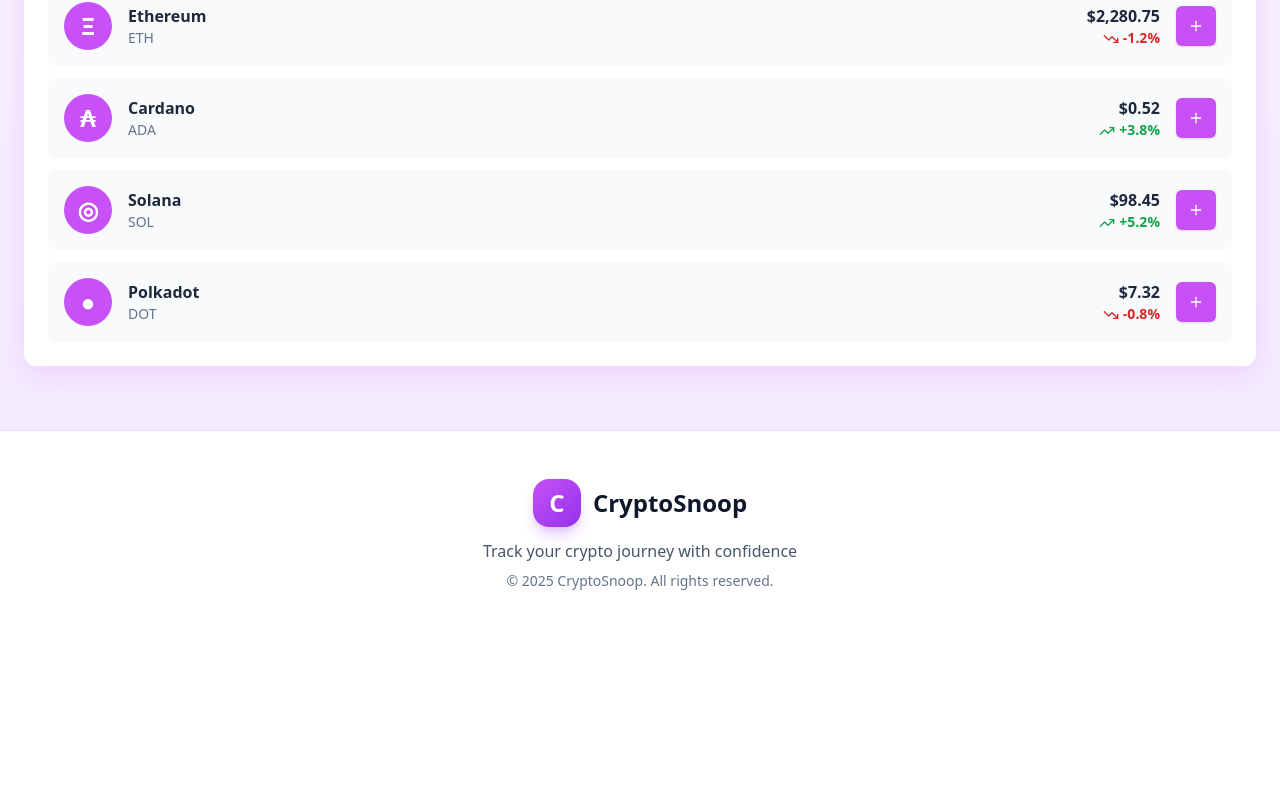
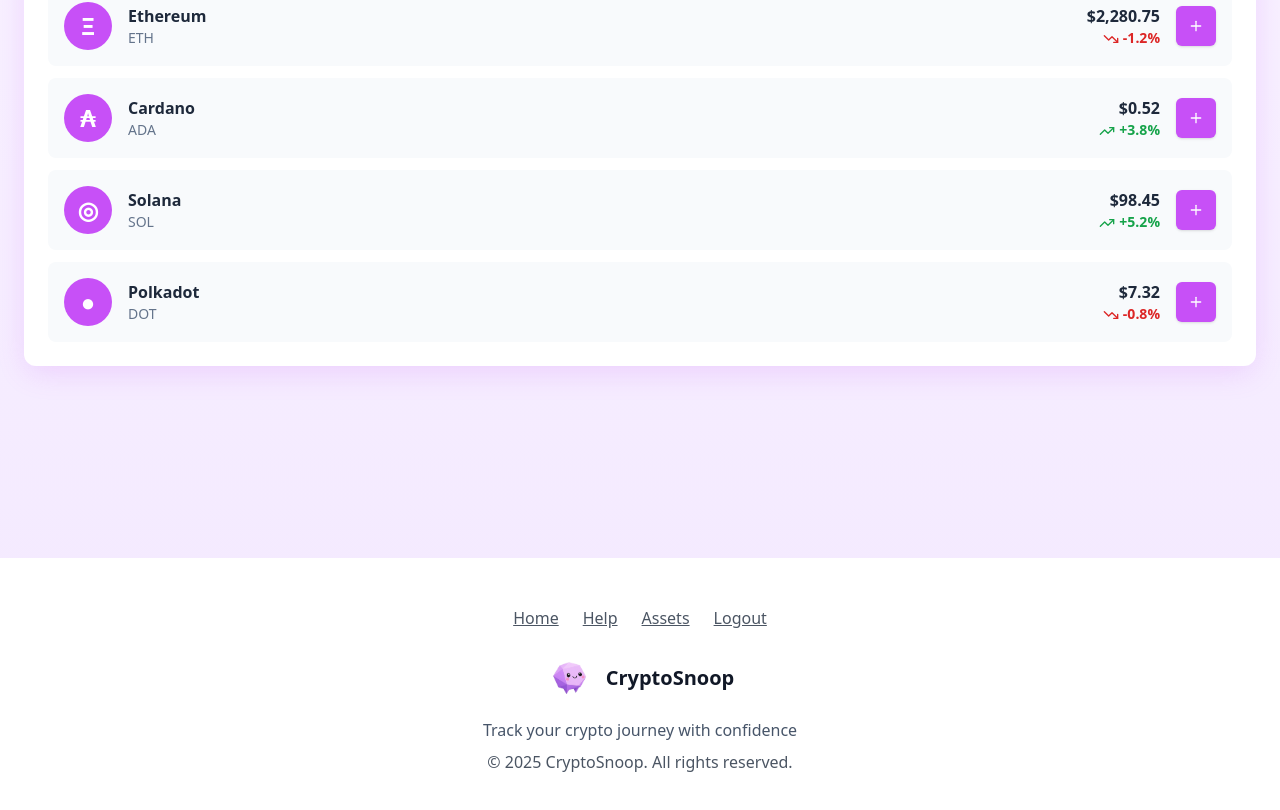
Before and after one commit to shola-devv/cryptosnoopapp, a Next.js app: page /home/monitor-accounts in a window 1280 px wide. Shown: the part 563-1373 px from the top of the page. Before the commit the page ends 1202 px from the top, so only its background shows below. Built offline with nearby package versions, Linux system fonts and the light colour scheme.

Commit message:
soon fin

```diff
--- a/app/home/assets/page.tsx
+++ b/app/home/assets/page.tsx
@@ -2,6 +2,7 @@
 
 import { useState, useEffect } from "react"
 import { Trash2, TrendingUp, TrendingDown, Plus, Edit2, Check, X, DollarSign, PieChart, ArrowLeft, LogOut } from "lucide-react"
+
 
 export default function CryptoPortfolioPage() {
   const [assets, setAssets] = useState([])
@@ -324,18 +325,31 @@ export default function CryptoPortfolioPage() {
       </div>
 
       {/* Footer */}
-     <footer className=" bg-white dark:bg-slate-900 border-t border-purple-200 dark:border-purple-900 py-12">
-        <div className="container mx-auto px-4 sm:px-6 text-center">
-          <div className="flex items-center justify-center gap-3 mb-3">
-            <div className="w-12 h-12 bg-gradient-to-br from-[#c750f7] to-purple-600 rounded-2xl flex items-center justify-center shadow-lg shadow-purple-500/30">
-              <span className="text-white font-bold text-2xl">C</span>
-            </div>
-            <h4 className="text-2xl font-bold text-slate-900 dark:text-white">CryptoSnoop</h4>
-          </div>
-          <p className="text-slate-600 dark:text-slate-400 mb-2">Track your crypto journey with confidence</p>
-          <p className="text-slate-500 dark:text-slate-500 text-sm">© 2025 CryptoSnoop. All rights reserved.</p>
-        </div>
-      </footer>
+      <footer className="mt-32 bg-white text-gray-900 py-12 relative z-10">
+             <div className="max-w-7xl mx-auto px-4 sm:px-6 lg:px-8 text-center">
+               <div className="flex items-center justify-center gap-6 mb-6">
+                 <a href="#home" className="text-gray-600 hover:text-[#c750f7] transition-colors duration-300 font-medium underline">Home</a>
+                 <a href="#help" className="text-gray-600 hover:text-[#c750f7] transition-colors duration-300 font-medium underline">Help</a>
+                 <a href="#assets" className="text-gray-600 hover:text-[#c750f7] transition-colors duration-300 font-medium underline">Assets</a>
+                 <a href="#logout" className="text-gray-600 hover:text-[#c750f7] transition-colors duration-300 font-medium underline">Logout</a>
+               </div>
+               <div className="flex items-center justify-center gap-3 mb-4">
+               <div className="w-12 h-12 flex items-center justify-center">
+                       <Image
+                         src="/cryptosnooplogo1.png"
+                         alt="DIVAFlex Logo"
+                         width={48}
+                         height={32}
+                         className="object-contain"
+                         priority
+                       />
+                     </div>
+                 <h4 className="text-xl font-bold">CryptoSnoop</h4>
+               </div>
+               <p className="text-slate-600 dark:text-slate-400 mb-2">Track your crypto journey with confidence</p>
+               <p className="text-gray-600">© 2025 CryptoSnoop. All rights reserved.</p>
+             </div>
+           </footer>
     </div>
   )
 }
--- a/app/home/help/page.tsx
+++ b/app/home/help/page.tsx
@@ -15,6 +15,7 @@ import {
 import { Button } from "@/components/ui/button"
 import { Card, CardContent, CardHeader, CardTitle } from "@/components/ui/card"
 import Link from "next/link"
+import Image from "next/image"
 // import { usePrivy } from '@privy-io/react-auth'
 
 export default function HelpPage() {
@@ -223,6 +224,31 @@ export default function HelpPage() {
           </Button>
         </div>
       </div>
+       <footer className="mt-32 bg-white text-gray-900 py-12 relative z-10">
+              <div className="max-w-7xl mx-auto px-4 sm:px-6 lg:px-8 text-center">
+                <div className="flex items-center justify-center gap-6 mb-6">
+                  <a href="#home" className="text-gray-600 hover:text-[#c750f7] transition-colors duration-300 font-medium underline">Home</a>
+                  <a href="#help" className="text-gray-600 hover:text-[#c750f7] transition-colors duration-300 font-medium underline">Help</a>
+                  <a href="#assets" className="text-gray-600 hover:text-[#c750f7] transition-colors duration-300 font-medium underline">Assets</a>
+                  <a href="#logout" className="text-gray-600 hover:text-[#c750f7] transition-colors duration-300 font-medium underline">Logout</a>
+                </div>
+                <div className="flex items-center justify-center gap-3 mb-4">
+                <div className="w-12 h-12 flex items-center justify-center">
+                        <Image
+                          src="/cryptosnooplogo1.png"
+                          alt="DIVAFlex Logo"
+                          width={48}
+                          height={32}
+                          className="object-contain"
+                          priority
+                        />
+                      </div>
+                  <h4 className="text-xl font-bold">CryptoSnoop</h4>
+                </div>
+                <p className="text-slate-600 dark:text-slate-400 mb-2">Track your crypto journey with confidence</p>
+                <p className="text-gray-600">© 2025 CryptoSnoop. All rights reserved.</p>
+              </div>
+            </footer>
     </div>
   )
 }
--- a/app/home/monitor-accounts/page.tsx
+++ b/app/home/monitor-accounts/page.tsx
@@ -6,6 +6,7 @@ import { Card, CardContent, CardHeader, CardTitle } from "@/components/ui/card"
 import { Input } from "@/components/ui/input"
 import { Label } from "@/components/ui/label"
 import { Avatar, AvatarFallback, AvatarImage } from "@/components/ui/avatar"
+import Image from "next/image"
 import {
   User,
   Mail,
@@ -411,18 +412,31 @@ export default function UserProfile() {
           )}
         </section>
       </div>
-      <footer className=" bg-white dark:bg-slate-900 border-t border-purple-200 dark:border-purple-900 py-12">
-        <div className="container mx-auto px-4 sm:px-6 text-center">
-          <div className="flex items-center justify-center gap-3 mb-3">
-            <div className="w-12 h-12 bg-gradient-to-br from-[#c750f7] to-purple-600 rounded-2xl flex items-center justify-center shadow-lg shadow-purple-500/30">
-              <span className="text-white font-bold text-2xl">C</span>
-            </div>
-            <h4 className="text-2xl font-bold text-slate-900 dark:text-white">CryptoSnoop</h4>
-          </div>
-          <p className="text-slate-600 dark:text-slate-400 mb-2">Track your crypto journey with confidence</p>
-          <p className="text-slate-500 dark:text-slate-500 text-sm">© 2025 CryptoSnoop. All rights reserved.</p>
-        </div>
-      </footer>
+       <footer className="mt-32 bg-white text-gray-900 py-12 relative z-10">
+              <div className="max-w-7xl mx-auto px-4 sm:px-6 lg:px-8 text-center">
+                <div className="flex items-center justify-center gap-6 mb-6">
+                  <a href="#home" className="text-gray-600 hover:text-[#c750f7] transition-colors duration-300 font-medium underline">Home</a>
+                  <a href="#help" className="text-gray-600 hover:text-[#c750f7] transition-colors duration-300 font-medium underline">Help</a>
+                  <a href="#assets" className="text-gray-600 hover:text-[#c750f7] transition-colors duration-300 font-medium underline">Assets</a>
+                  <a href="#logout" className="text-gray-600 hover:text-[#c750f7] transition-colors duration-300 font-medium underline">Logout</a>
+                </div>
+                <div className="flex items-center justify-center gap-3 mb-4">
+                <div className="w-12 h-12 flex items-center justify-center">
+                        <Image
+                          src="/cryptosnooplogo1.png"
+                          alt="DIVAFlex Logo"
+                          width={48}
+                          height={32}
+                          className="object-contain"
+                          priority
+                        />
+                      </div>
+                  <h4 className="text-xl font-bold">CryptoSnoop</h4>
+                </div>
+                <p className="text-slate-600 dark:text-slate-400 mb-2">Track your crypto journey with confidence</p>
+                <p className="text-gray-600">© 2025 CryptoSnoop. All rights reserved.</p>
+              </div>
+            </footer>
     </main>
   )
 }
--- a/app/home/page.tsx
+++ b/app/home/page.tsx
@@ -301,9 +301,15 @@ export default function UserProfile() {
 
                 </section>
       </div>
-      <footer className=" bg-white dark:bg-slate-900 border-t border-purple-200 dark:border-purple-900 py-12">
-        <div className="container mx-auto px-4 sm:px-6 text-center">
-          <div className="flex items-center justify-center gap-3 mb-3">
+ <footer className="mt-32 bg-white text-gray-900 py-12 relative z-10">
+        <div className="max-w-7xl mx-auto px-4 sm:px-6 lg:px-8 text-center">
+          <div className="flex items-center justify-center gap-6 mb-6">
+            <a href="#home" className="text-gray-600 hover:text-[#c750f7] transition-colors duration-300 font-medium underline">Home</a>
+            <a href="#help" className="text-gray-600 hover:text-[#c750f7] transition-colors duration-300 font-medium underline">Help</a>
+            <a href="#assets" className="text-gray-600 hover:text-[#c750f7] transition-colors duration-300 font-medium underline">Assets</a>
+            <a href="#logout" className="text-gray-600 hover:text-[#c750f7] transition-colors duration-300 font-medium underline">Logout</a>
+          </div>
+          <div className="flex items-center justify-center gap-3 mb-4">
           <div className="w-12 h-12 flex items-center justify-center">
                   <Image
                     src="/cryptosnooplogo1.png"
@@ -314,10 +320,10 @@ export default function UserProfile() {
                     priority
                   />
                 </div>
-            <h4 className="text-2xl font-bold text-slate-900 dark:text-white">CryptoSnoop</h4>
+            <h4 className="text-xl font-bold">CryptoSnoop</h4>
           </div>
           <p className="text-slate-600 dark:text-slate-400 mb-2">Track your crypto journey with confidence</p>
-          <p className="text-slate-500 dark:text-slate-500 text-sm">© 2025 CryptoSnoop. All rights reserved.</p>
+          <p className="text-gray-600">© 2025 CryptoSnoop. All rights reserved.</p>
         </div>
       </footer>
     </main>
--- a/app/home/wallets/page.tsx
+++ b/app/home/wallets/page.tsx
@@ -334,18 +334,31 @@ export default function AccountsPage() {
       </div>
 
       {/* Footer */}
-      <footer className=" bg-white dark:bg-slate-900 border-t border-purple-200 dark:border-purple-900 py-12">
-        <div className="container mx-auto px-4 sm:px-6 text-center">
-          <div className="flex items-center justify-center gap-3 mb-3">
-            <div className="w-12 h-12 bg-gradient-to-br from-[#c750f7] to-purple-600 rounded-2xl flex items-center justify-center shadow-lg shadow-purple-500/30">
-              <span className="text-white font-bold text-2xl">C</span>
-            </div>
-            <h4 className="text-2xl font-bold text-slate-900 dark:text-white">CryptoSnoop</h4>
-          </div>
-          <p className="text-slate-600 dark:text-slate-400 mb-2">Track your crypto journey with confidence</p>
-          <p className="text-slate-500 dark:text-slate-500 text-sm">© 2025 CryptoSnoop. All rights reserved.</p>
-        </div>
-      </footer>
+       <footer className="mt-32 bg-white text-gray-900 py-12 relative z-10">
+              <div className="max-w-7xl mx-auto px-4 sm:px-6 lg:px-8 text-center">
+                <div className="flex items-center justify-center gap-6 mb-6">
+                  <a href="#home" className="text-gray-600 hover:text-[#c750f7] transition-colors duration-300 font-medium underline">Home</a>
+                  <a href="#help" className="text-gray-600 hover:text-[#c750f7] transition-colors duration-300 font-medium underline">Help</a>
+                  <a href="#assets" className="text-gray-600 hover:text-[#c750f7] transition-colors duration-300 font-medium underline">Assets</a>
+                  <a href="#logout" className="text-gray-600 hover:text-[#c750f7] transition-colors duration-300 font-medium underline">Logout</a>
+                </div>
+                <div className="flex items-center justify-center gap-3 mb-4">
+                <div className="w-12 h-12 flex items-center justify-center">
+                        <Image
+                          src="/cryptosnooplogo1.png"
+                          alt="DIVAFlex Logo"
+                          width={48}
+                          height={32}
+                          className="object-contain"
+                          priority
+                        />
+                      </div>
+                  <h4 className="text-xl font-bold">CryptoSnoop</h4>
+                </div>
+                <p className="text-slate-600 dark:text-slate-400 mb-2">Track your crypto journey with confidence</p>
+                <p className="text-gray-600">© 2025 CryptoSnoop. All rights reserved.</p>
+              </div>
+            </footer>
     </div>
   )
 }
--- a/app/landing/page.tsx
+++ b/app/landing/page.tsx
@@ -221,6 +221,12 @@ const CryptoSnoop = () => {
       {/* Footer */}
      <footer className="mt-32 bg-white text-gray-900 py-12 relative z-10">
              <div className="max-w-7xl mx-auto px-4 sm:px-6 lg:px-8 text-center">
+               <div className="flex items-center justify-center gap-6 mb-6">
+                 <a href="/privacy
+                 " className="text-gray-600 hover:text-[#c750f7] transition-colors duration-300 font-medium underline">contact us</a>
+                 <a href="/privacy" className="text-gray-600 hover:text-[#c750f7] transition-colors duration-300 font-medium underline">privacy policy</a>
+                 <a href="/privacy" className="text-gray-600 hover:text-[#c750f7] transition-colors duration-300 font-medium underline">our socials</a>
+               </div>
                <div className="flex items-center justify-center gap-3 mb-4">
                <div className="w-12 h-12 flex items-center justify-center">
                        <Image
@@ -234,7 +240,8 @@ const CryptoSnoop = () => {
                      </div>
                  <h4 className="text-xl font-bold">CryptoSnoop</h4>
                </div>
-          <p className="text-gray-600">© 2025 CryptoSnoop. All rights reserved.</p>
+               <p className="text-slate-600 dark:text-slate-400 mb-2">Track your crypto journey with confidence</p>
+               <p className="text-gray-600">© {new Date().getFullYear()} CryptoSnoop. All rights reserved.</p>
              </div>
            </footer>
     </div>
```
Also changed, not shown: app/landing/privacy/page.tsx (added). Lines whose indentation alone changed are shown as unchanged.
